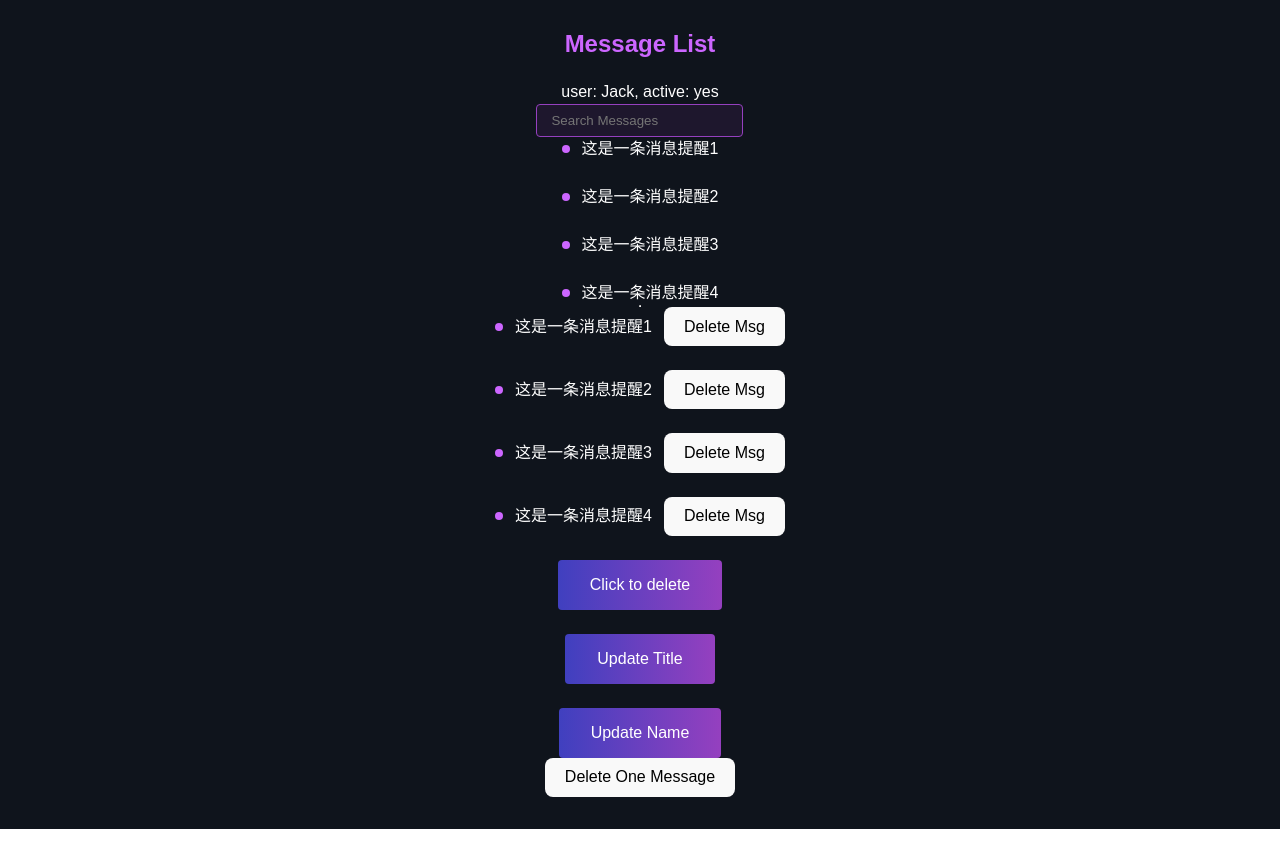
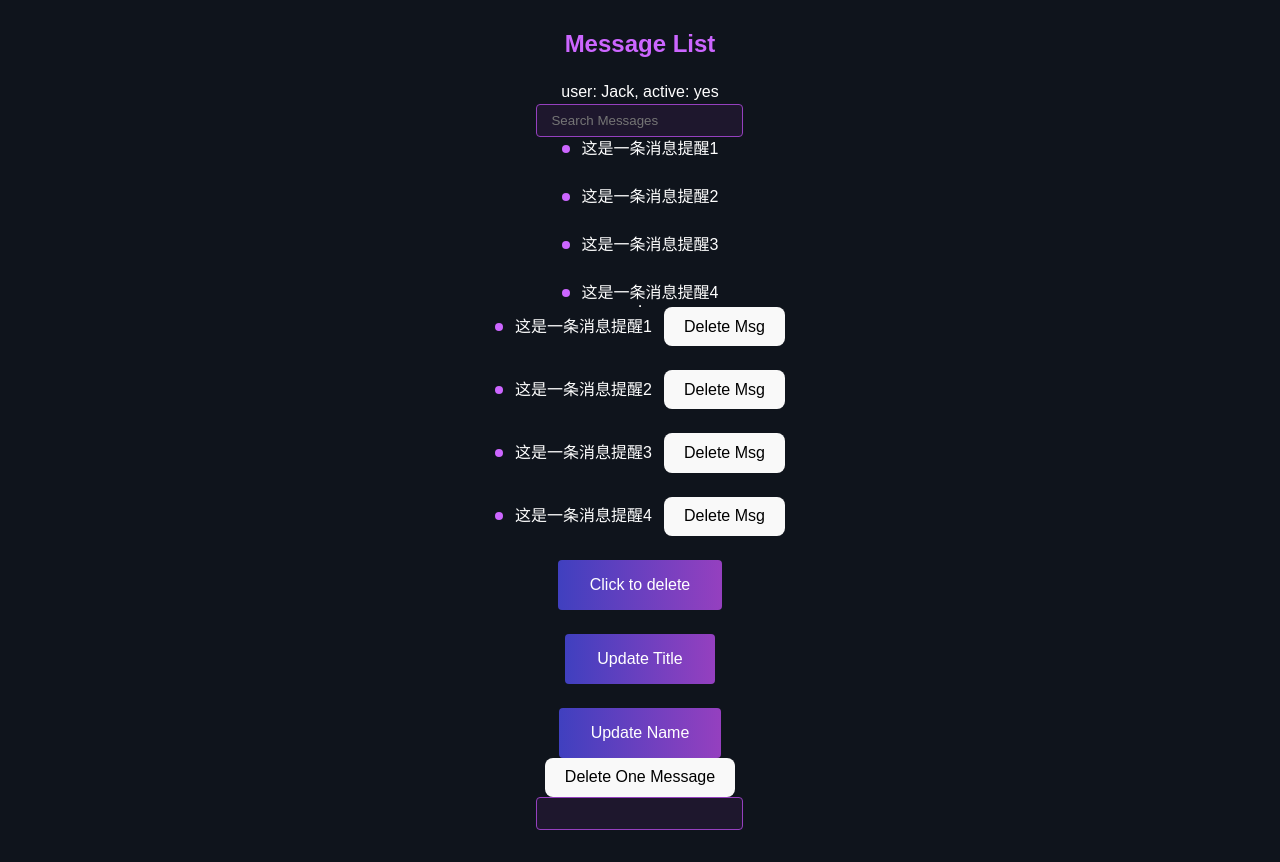
Before and after one commit to Yueleng/vue-tutorials, a Vue app in the folder FengHua VUE Tutorial/p10_vue_composition_api/: page / in a window 1280 px wide. Before the commit the page ends 829 px from the top, so only its background shows below. Built offline with nearby package versions, Linux system fonts and the light colour scheme.

Commit message:
get template ref

```diff
--- a/FengHua VUE Tutorial/p10_vue_composition_api/src/App.vue
+++ b/FengHua VUE Tutorial/p10_vue_composition_api/src/App.vue
@@ -4,16 +4,18 @@
       <MessageList />
       <button @onlick="messages.pop()">Delete One Message</button>
     </div>
+    <AutoFocus />
   </main>
 </template>
 
 <script>
-import { ref } from "vue";
 import MessageList from "./components/MessageList.vue";
+import AutoFocus from "./components/AutoFocus.vue";
 
 export default {
   components: {
     MessageList,
+    AutoFocus,
   },
   setup() {},
 };
--- /dev/null
+++ b/FengHua VUE Tutorial/p10_vue_composition_api/src/components/AutoFocus.vue
@@ -0,0 +1,29 @@
+<template>
+  <input type="text" v-model="inputText" ref="inputControl" />
+</template>
+<script>
+import { ref, onMounted } from "vue";
+
+export default {
+  setup() {
+    const inputText = ref("");
+    const inputControl = ref(null);
+
+    onMounted(() => {
+      inputControl.value.focus();
+    });
+
+    return { inputText, inputControl };
+  },
+};
+</script>
+<style scoped>
+input {
+  padding: 8px 14px;
+  border: 1px solid hsl(280deg, 50%, 50%);
+  border-radius: 4px;
+  outline: none;
+  background: hsl(280deg, 50%, 30%, 0.2);
+  color: white;
+}
+</style>
```
